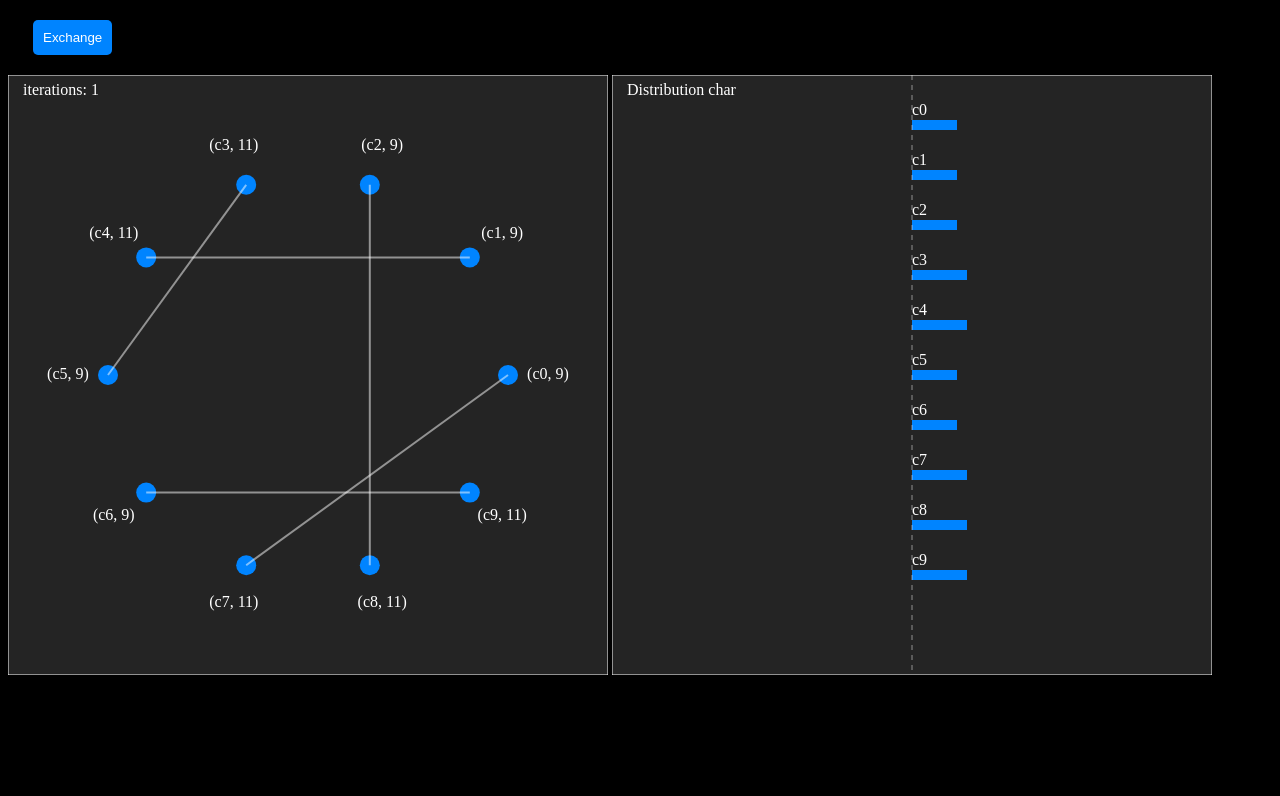
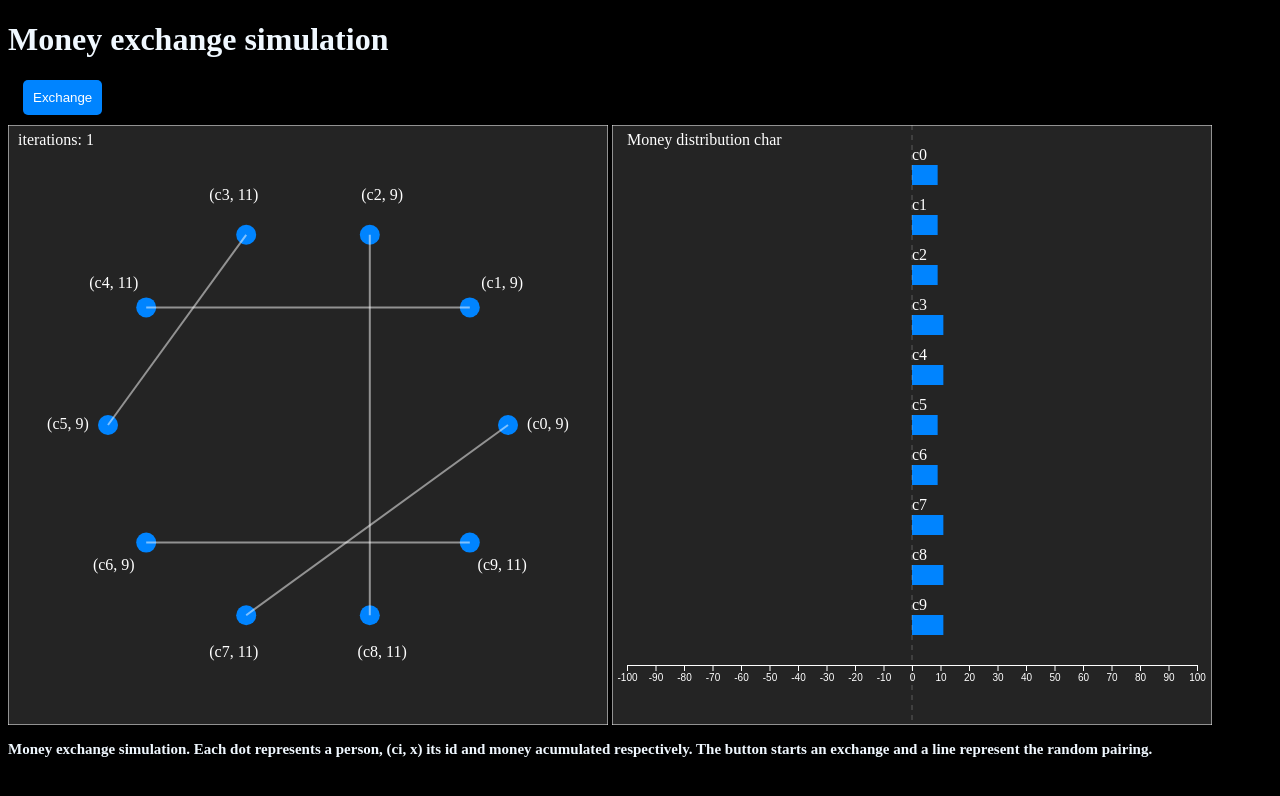
Before and after one commit to lrlrch4/Pareto-simulation, a plain HTML site: page index.html in a window 1280 px wide. Both pictures are taken after a click on the button "Exchange". Drawn offline with nearby package versions, Linux system fonts and the light colour scheme.

Commit message:
Code reordered and moneyAxis added

```diff
--- /dev/null
+++ b/Char.js
@@ -0,0 +1,62 @@
+const svg2 = d3.select("#mySvg2")
+    .attr("width", svgWidth)
+    .attr("height", svgHeight);
+
+svg2.append('rect')
+    .attr('width',svgWidth)
+    .attr('height', svgHeight)
+    .attr('stroke','white')
+    .attr('fill', '#242424')
+
+const moneyAxis = d3.scaleLinear()
+    .domain([-100, 100])
+    .range([15, svgWidth-15]);
+
+svg2.append("g")
+    .attr("transform", `translate(${0},${0.9*svgHeight} )`)
+    .call(d3.axisBottom(moneyAxis).ticks(20))
+    .attr('color', 'white');
+
+
+
+const titleText = svg2.append('text')
+                    .text(`Money distribution char`)
+                    .attr('x',15)
+                    .attr('y',20)
+                    .attr('fill', 'white')
+                    .attr('id', 'iterations');
+
+
+const barScale = 5;
+
+const bars = svg2.selectAll('#bars')
+    .data(circleData)
+    .enter()
+    .append('line')
+    .attr('id', 'bars')
+    .attr('x1', svgWidth/2)
+    .attr('y1', (d,i) => 50*(i+1))
+    .attr('x2', (d,i) => moneyAxis(moneyDistribution[i]))
+    .attr('y2', (d,i) => 50*(i+1))
+    .attr('stroke', '#0084ff')
+    .attr('stroke-width', 20);
+
+
+const barsLabel = svg2.selectAll('#barslabel')
+    .data(circleData)
+    .enter()
+    .append('text')
+    .attr('id', 'barslabel')
+    .text((d,i) => `c${i}`)
+    .attr('x', svgHeight/2)
+    .attr('y', (d, i) => 50*(i+0.7))
+    .attr('fill', 'white');
+
+const originLine = svg2.append('line')
+    .attr('stroke', 'white')
+    .attr('x1', svgWidth/2)
+    .attr('y1', 0)
+    .attr('x2', svgWidth/2)
+    .attr('y2', svgHeight)
+    .attr('opacity', .25)
+    .attr('stroke-dasharray', '5,5');
--- /dev/null
+++ b/ConnectAll.js
@@ -0,0 +1,69 @@
+function ConnectAll() {
+
+    const pairs = createPairsList();
+
+    for(let i = 0; i < numCircles/2; i++){
+        Connect(pairs[i][0], pairs[i][1])
+    }
+
+    function createPairsList() {
+        var numbers =  Array.from({length: numCircles}, (_, i) => i);
+        var pairsList = [];
+
+        while (numbers.length > 0) {
+        var randomIndex = Math.floor(Math.random() * numbers.length);
+        var number1 = numbers.splice(randomIndex, 1)[0];
+
+        randomIndex = Math.floor(Math.random() * numbers.length);
+        var number2 = numbers.splice(randomIndex, 1)[0];
+
+        var pair = [number1, number2];
+        pairsList.push(pair);
+        }
+
+        return pairsList;
+    }
+
+    //Connect two dots to represent de exchange
+    function Connect(a,b){
+        // Obtener las posiciones de los círculos
+        const circlea = d3.select(`#c${a}`);
+        const circleb = d3.select(`#c${b}`);
+
+        const xa = parseFloat(circlea.attr("cx"));
+        const ya = parseFloat(circlea.attr("cy"));
+        const xb = parseFloat(circleb.attr("cx"));
+        const yb = parseFloat(circleb.attr("cy"));
+
+        // Create the line
+        svg.append("line")
+            .attr("x1", xa)
+            .attr("y1", ya)
+            .attr("x2", xb)
+            .attr("y2", yb)
+            .attr("stroke", "white")
+            .attr("stroke-width", 2)
+            .attr("opacity", .5);
+
+        const r =  (Math.random() < 0.5) ? -1 : 1;
+
+        moneyDistribution[a] +=  r;
+        moneyDistribution[b] -=  r;
+
+        svg.select(`#t${a}`).text(`(c${a}, ${moneyDistribution[a]})`)
+        svg.select(`#t${b}`).text(`(c${b}, ${moneyDistribution[b]})`)
+    }
+
+    console.log(moneyDistribution)
+    bars.attr('x2', (d,i) => moneyAxis(moneyDistribution[i]) )
+}
+
+function Button() {
+    svg.selectAll('line').remove();
+
+    ConnectAll();
+
+    iterations += 1;
+
+    iterationsText.text(`iterations: ${iterations}`);
+}
--- a/Pareto.js
+++ b/Pareto.js
@@ -5,8 +5,11 @@ const svg = d3.select("#mySvg")
     .attr("width", svgWidth)
     .attr("height", svgHeight);
 
-    svg.append('rect')
-    .attr('width',svgWidth).attr('height', svgHeight).attr('stroke','white').attr('fill', '#242424')
+svg.append('rect')
+    .attr('width',svgWidth)
+    .attr('height', svgHeight)
+    .attr('stroke','white')
+    .attr('fill', '#242424')
 
 // Configuración de los círculos
 const numCircles = 10;
@@ -19,7 +22,7 @@ const circleData = Array.from({ length: numCircles });
 
 var moneyDistribution = Array.from({length: numCircles}, (_, i) => 10)
 
-// Crear círculos en una circunferencia
+// Create circles around a circunference
 const circles = svg.selectAll("circle")
     .data(circleData)
     .enter()
@@ -30,6 +33,7 @@ const circles = svg.selectAll("circle")
     .attr("id", (d, i) => 'c'+ i.toString()) // Identificador único para cada círculo
     .style("fill", "#0084ff"); // Color de relleno del círculo
 
+//Create its labels
 const texts = svg.selectAll("text")
     .data(circleData)
     .enter()
@@ -44,114 +48,9 @@ const texts = svg.selectAll("text")
 
 var iterations = 0;
 
-const iterationsText = svg.append('text').text(`iterations: ${iterations}`).attr('x',15).attr('y',20).attr('fill', 'white').attr('id', 'iterations');
-
-const svg2 = d3.select("#mySvg2")
-    .attr("width", svgWidth)
-    .attr("height", svgHeight);
-
-    svg2.append('rect')
-    .attr('width',svgWidth).attr('height', svgHeight).attr('stroke','white').attr('fill', '#242424')
-
-
-const titleText = svg2.append('text').text(`Distribution char`).attr('x',15).attr('y',20).attr('fill', 'white').attr('id', 'iterations');
-
-
-const barScale = 5;
-const bars = svg2.selectAll('#bars')
-    .data(circleData)
-    .enter()
-    .append('line')
-    .attr('id', 'bars')
-    .attr('x1', svgWidth/2)
-    .attr('y1', (d,i) => 50*(i+1))
-    .attr('x2', (d,i) => svgWidth/2 + barScale*moneyDistribution[i])
-    .attr('y2', (d,i) => 50*(i+1))
-    .attr('stroke', '#0084ff')
-    .attr('stroke-width', 10);
-
-
-const barsLabel = svg2.selectAll('#barslabel')
-    .data(circleData)
-    .enter()
-    .append('text')
-    .attr('id', 'barslabel')
-    .text((d,i) => `c${i}`)
-    .attr('x', svgHeight/2)
-    .attr('y', (d, i) => 50*(i+0.8))
-    .attr('fill', 'white');
-
-const line = svg2.append('line')
-    .attr('stroke', 'white')
-    .attr('x1', svgWidth/2)
-    .attr('y1', 0)
-    .attr('x2', svgWidth/2)
-    .attr('y2', svgHeight)
-    .attr('opacity', .5)
-    .attr('stroke-dasharray', '5,5');
-
-
-function ConnectAll() {
-    const pairs = createPairsList();
-
-    for(let i = 0; i < numCircles/2; i++){
-        Connect(pairs[i][0], pairs[i][1])
-    }
-
-    function createPairsList() {
-        var numbers =  Array.from({length: numCircles}, (_, i) => i);
-        var pairsList = [];
-
-        while (numbers.length > 0) {
-        var randomIndex = Math.floor(Math.random() * numbers.length);
-        var number1 = numbers.splice(randomIndex, 1)[0];
-
-        randomIndex = Math.floor(Math.random() * numbers.length);
-        var number2 = numbers.splice(randomIndex, 1)[0];
-
-        var pair = [number1, number2];
-        pairsList.push(pair);
-        }
-
-        return pairsList;
-    }
-
-    function Connect(a,b){
-        // Obtener las posiciones de los círculos
-        const circlea = d3.select(`#c${a}`);
-        const circleb = d3.select(`#c${b}`);
-
-        const xa = parseFloat(circlea.attr("cx"));
-        const ya = parseFloat(circlea.attr("cy"));
-        const xb = parseFloat(circleb.attr("cx"));
-        const yb = parseFloat(circleb.attr("cy"));
-
-        // Crear una línea entre los dos círculos
-        svg.append("line")
-            .attr("x1", xa)
-            .attr("y1", ya)
-            .attr("x2", xb)
-            .attr("y2", yb)
-            .attr("stroke", "white")
-            .attr("stroke-width", 2)
-            .attr("opacity", .5);
-
-        const r =  (Math.random() < 0.5) ? -1 : 1;
-
-        moneyDistribution[a] +=  r;
-        moneyDistribution[b] -=  r;
-
-        svg.select(`#t${a}`).text(`(c${a}, ${moneyDistribution[a]})`)
-        svg.select(`#t${b}`).text(`(c${b}, ${moneyDistribution[b]})`)
-    }
-
-    console.log(moneyDistribution)
-    bars.attr('x2', (d,i) => svgWidth/2 + barScale*moneyDistribution[i])
-}
-
-function Button() {
-    svg.selectAll('line').remove();
-    ConnectAll()
-    iterations += 1;
-    iterationsText.text(`iterations: ${iterations}`)
-}
+const iterationsText = svg.append('text')
+                            .text(`Iterations: ${iterations}`)
+                            .attr('x',10)
+                            .attr('y',20)
+                            .attr('fill', 'white')
+                            .attr('id', 'iterations');
--- a/index.html
+++ b/index.html
@@ -10,7 +10,8 @@
 
 </head>
 <body style="background: black;">
-    <div style = 'margin: 20px'>
+    <h1 style="color: aliceblue;"> Money exchange simulation </h1>
+    <div style = 'margin: 10px'>
 
         <!-- <label for="iterationsSlider" style="color: white;">Iterations</label>
         <input type="range" id="iterationsSlider" min="0" max="10" value="0" step="1" oninput="updateIterations(this.value)">
@@ -29,5 +30,10 @@
 
 
     <script src="Pareto.js"></script>
+    <script src = "Char.js"></script>
+    <script src = "ConnectAll.js"></script>
+
+    <h2 style="color: aliceblue; font-size: 15px ;">Money exchange simulation. Each dot represents a person, (ci, x) its id and money acumulated respectively. The button starts an exchange and a line represent the random pairing. </h2>
+
 </body>
 </html>
```
